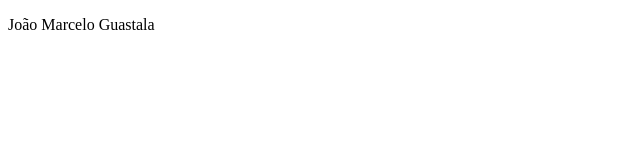
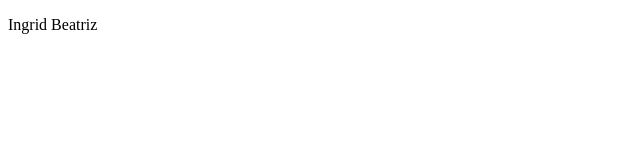
Before and after one commit to 1ngr1d777/trabalhoFrontEnd, a plain HTML site: page index.html in a window 1280 px wide. Shown: the full height of the page, 0-640 px from the left. Drawn offline with Linux system fonts and the light colour scheme.

Commit message:
Update index.html

```diff
--- a/index.html
+++ b/index.html
@@ -8,7 +8,7 @@
 <body>
     <header></header>
     <main>
-        <p>João Marcelo Guastala</p>
+        <p>Ingrid Beatriz</p>
     </main>
     <footer></footer>
 </body>
```
